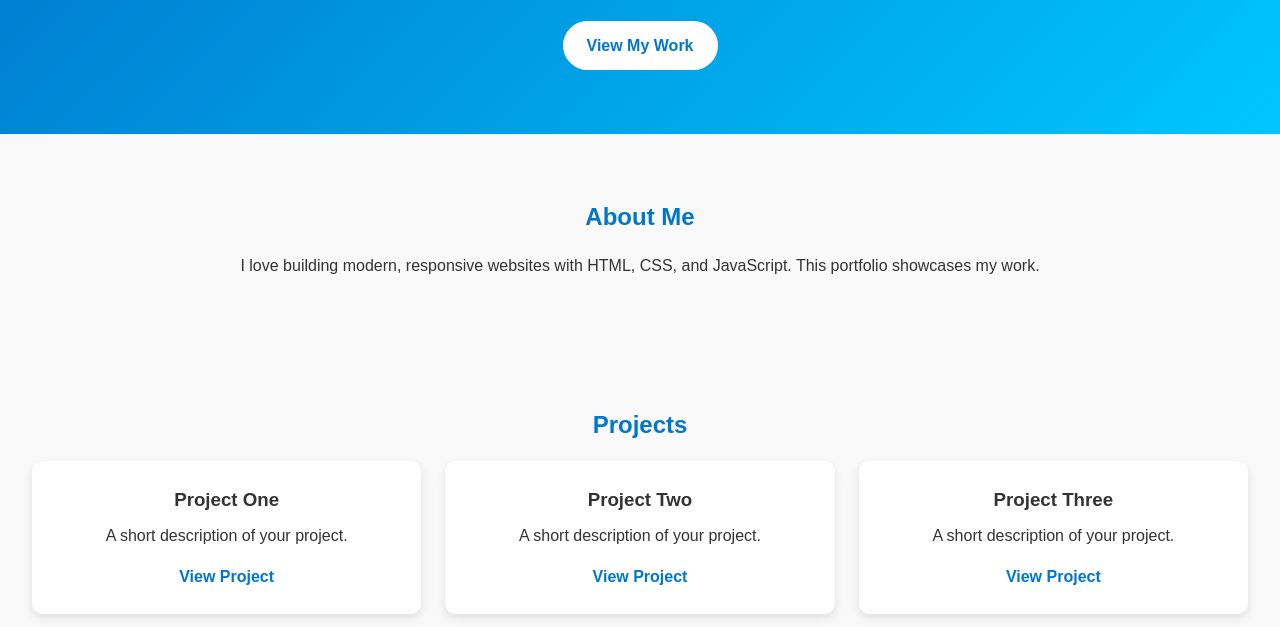
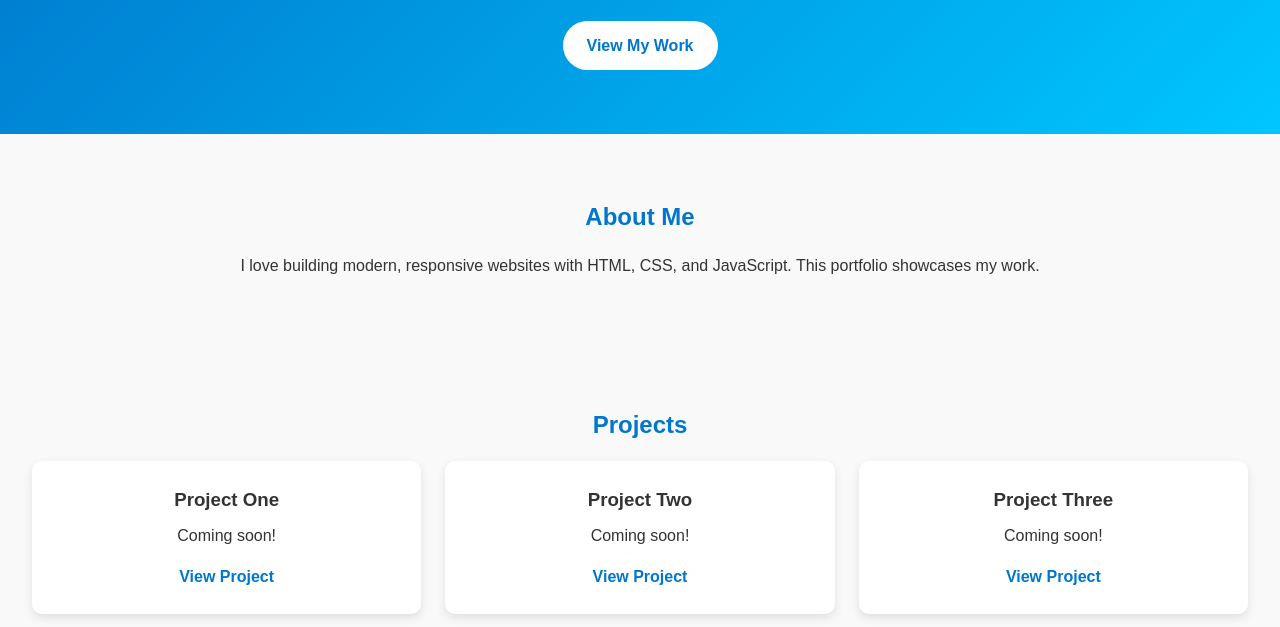
Before and after one commit to tippytaptip66/my-portfolio, a plain HTML site: page index.html in a window 1280 px wide. Shown: the part 173-800 px from the top of the page. Drawn offline with Linux system fonts and the light colour scheme.

Commit message:
Update index.html

```diff
--- a/index.html
+++ b/index.html
@@ -29,17 +29,17 @@
     <div class="projects-grid">
       <div class="card hover-zoom">
         <h3>Project One</h3>
-        <p>A short description of your project.</p>
+        <p>Coming soon! </p>
         <a href="#" target="_blank">View Project</a>
       </div>
       <div class="card hover-zoom">
         <h3>Project Two</h3>
-        <p>A short description of your project.</p>
+        <p>Coming soon! </p>
         <a href="#" target="_blank">View Project</a>
       </div>
       <div class="card hover-zoom">
         <h3>Project Three</h3>
-        <p>A short description of your project.</p>
+        <p>Coming soon! </p>
         <a href="#" target="_blank">View Project</a>
       </div>
     </div>
```
